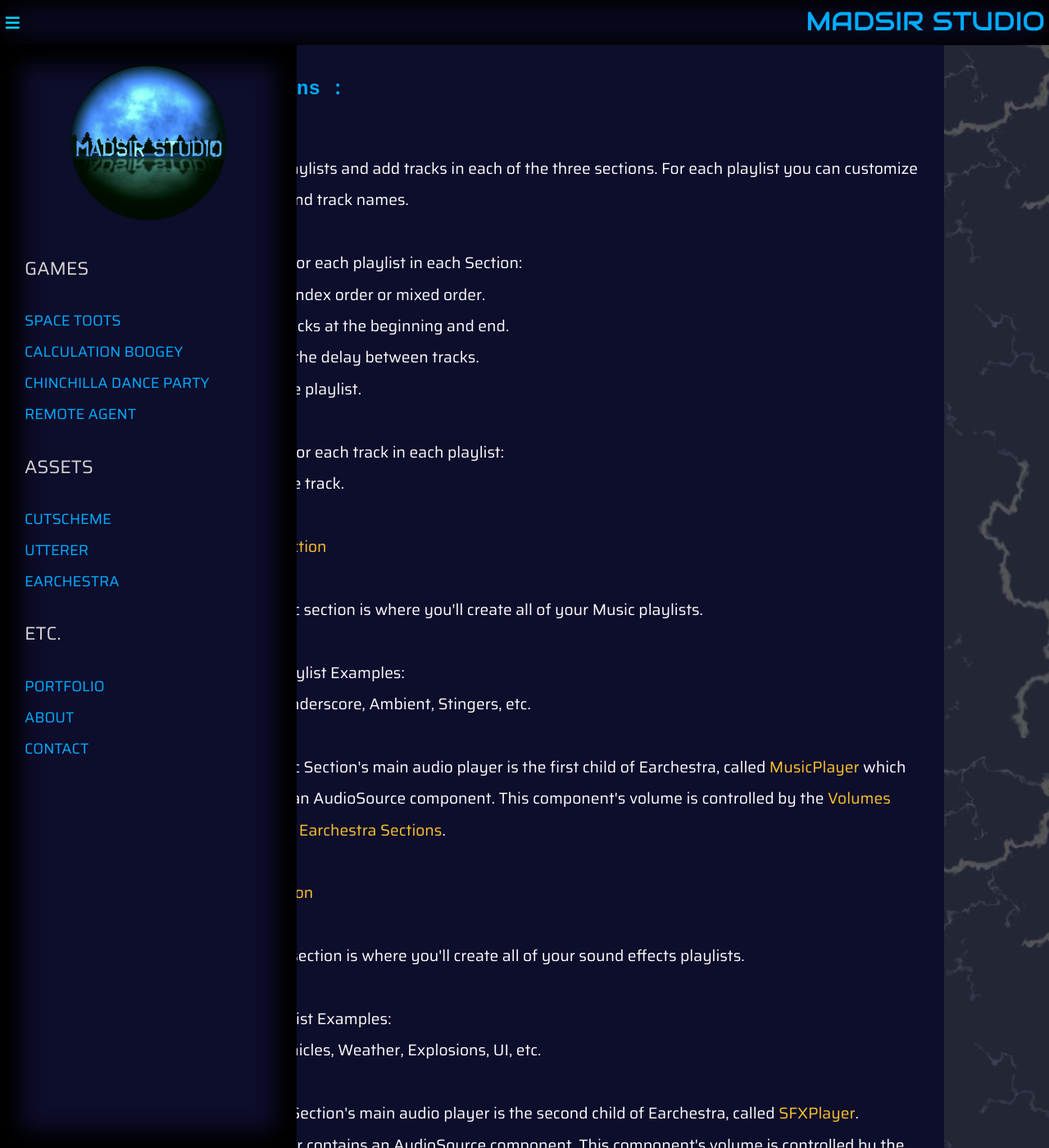
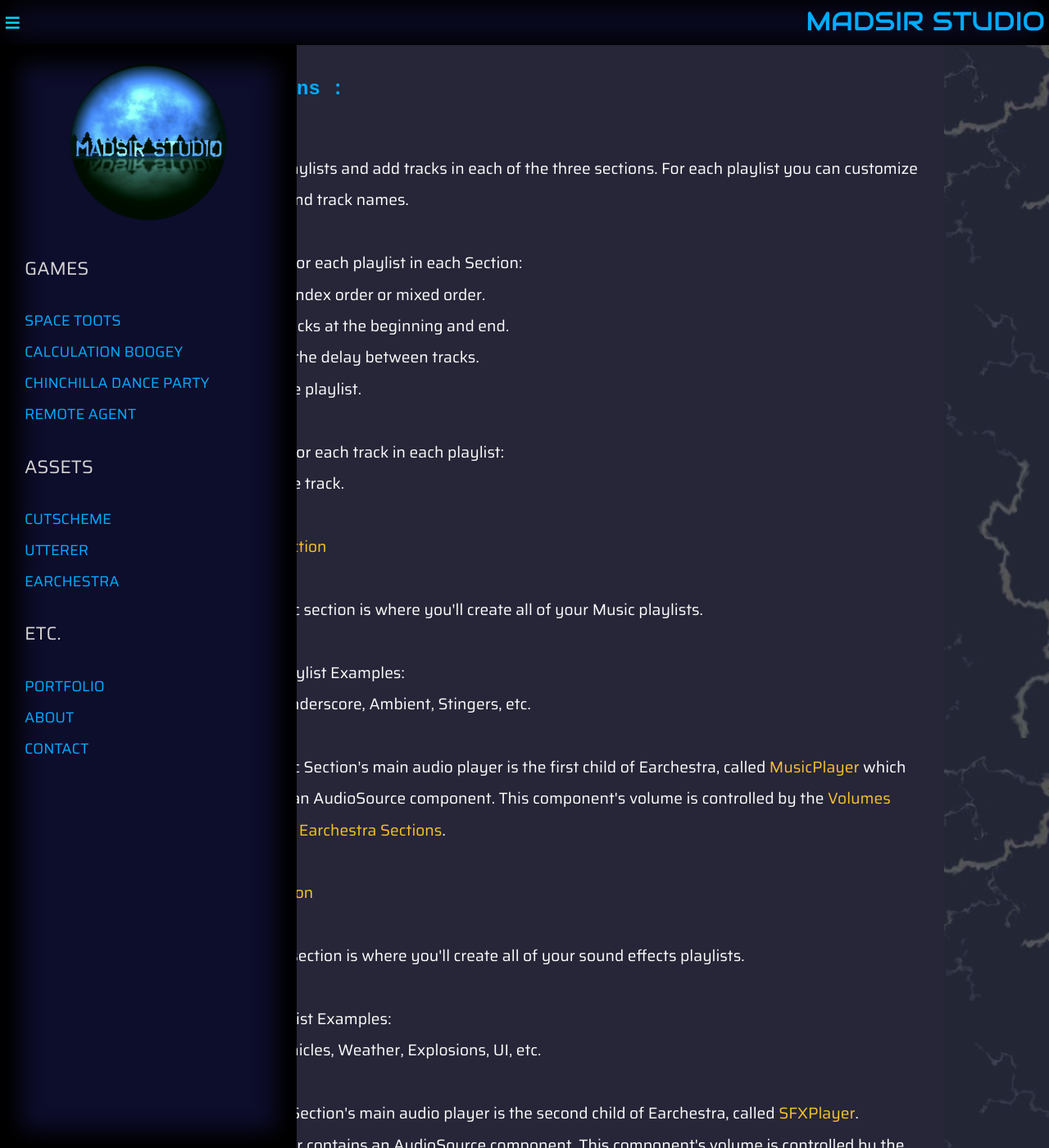
Before and after one commit to Madsir/madsirstudio.github.io, a Jekyll site: the page built from earchestra/docs/index.html, in a window 1280 px wide and 1400 px high. Shown: the whole window at 82% size. Built offline with Jekyll 4.4.1, drawn with Linux system fonts in a browser that asks for light colours.

Commit message:
Update index.html

```diff
--- a/earchestra/docs/index.html
+++ b/earchestra/docs/index.html
@@ -56,7 +56,7 @@ body {
 #documentation {
     width:70%;
     padding: 20px;
-    background-color: #0D0D2C;
+    background-color: #262638;
 }
 
 #documentation section {
```
